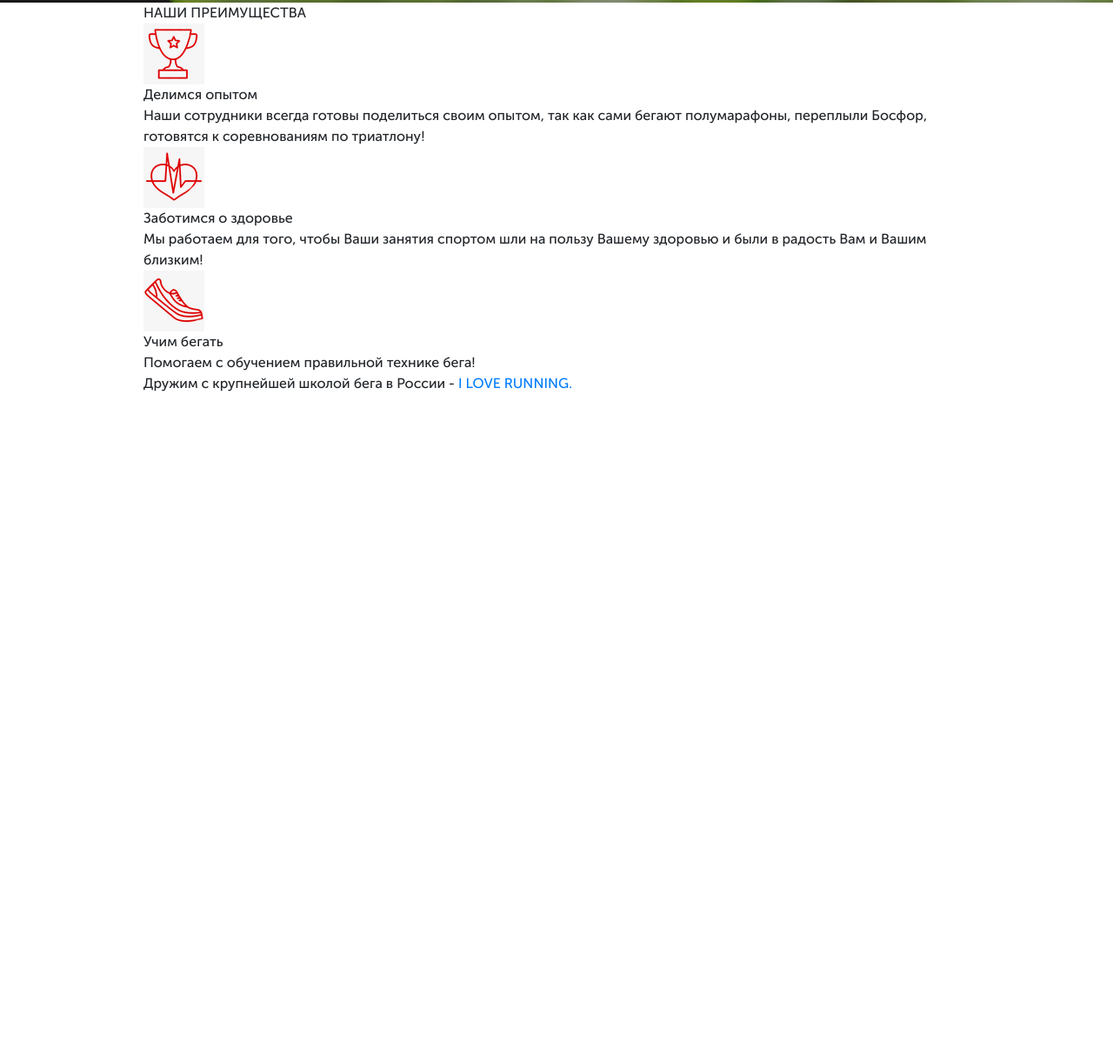
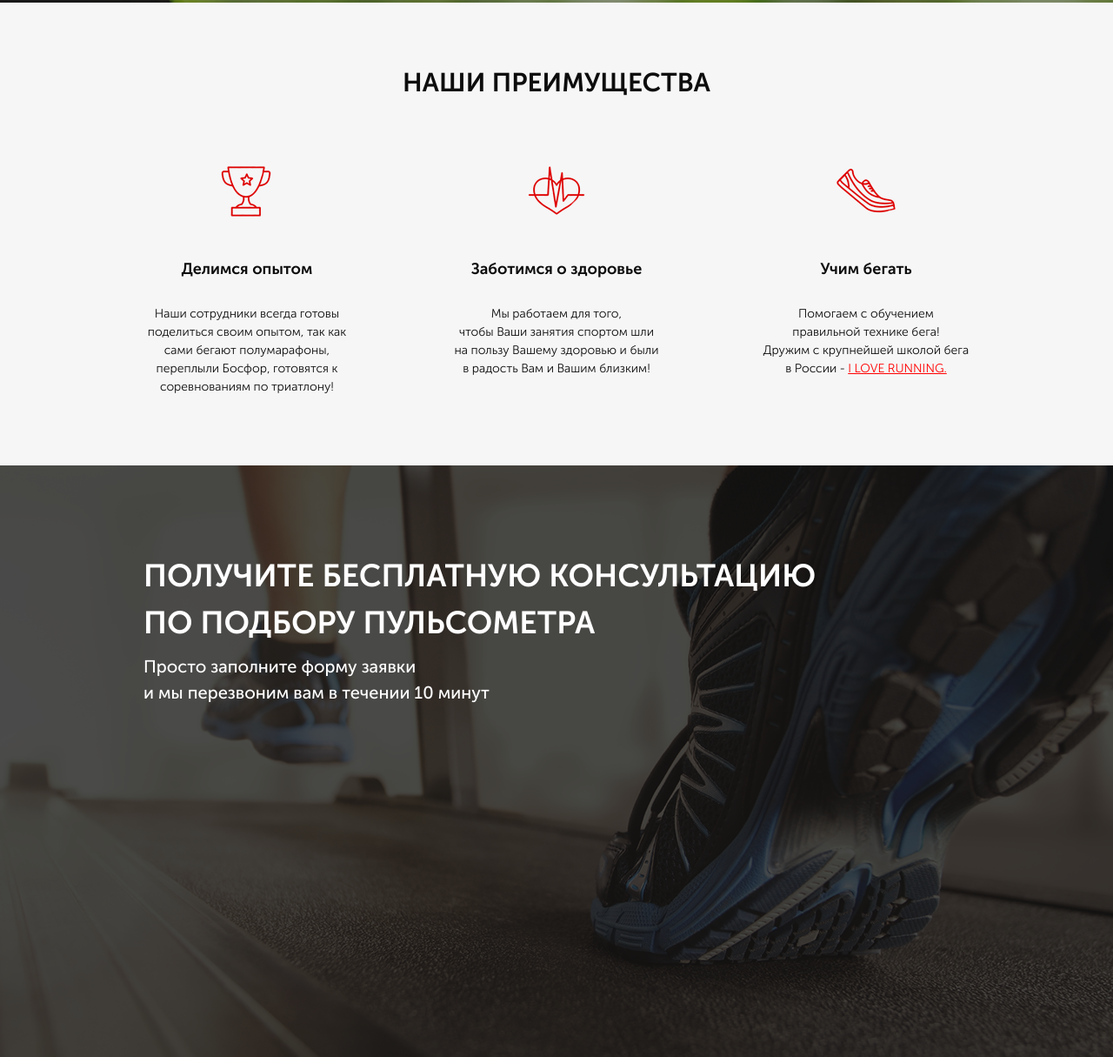
Before and after one commit to TomatoVan/Pulse, a website: page src/index.html in a window 1280 px wide. Shown: the part 689-1904 px from the top of the page at 87% size. Before the commit the page ends 1142 px from the top, so only its background shows below. Drawn offline with Linux system fonts and the light colour scheme.

Commit message:
first commit

```diff
--- a/src/index.html
+++ b/src/index.html
@@ -73,8 +73,8 @@
                     <div class="adv__subtitle">
                         Заботимся о здоровье
                     </div>
-                    <div class="advantages__descr">
-                        Мы работаем для того,
+                    <div class="adv__descr">
+                        Мы работаем для того,<br>
                         чтобы Ваши занятия спортом шли на пользу Вашему здоровью и были в радость Вам и Вашим близким!
                     </div>
                 </div>
@@ -84,7 +84,7 @@
                         Учим бегать
                     </div>
                     <div class="adv__descr">
-                        Помогаем с обучением
+                        Помогаем с обучением <br>
                         правильной технике бега!<br>
                         Дружим с крупнейшей школой бега в России -
                         <a href="#">I LOVE RUNNING.</a>
@@ -94,6 +94,18 @@
         </div>
     </section>
 
+    <section class="consultation">
+        <div class="container">
+            <h2 class="title title_left">
+                Получите бесплатную консультацию<br>
+                по подбору пульсометра
+            </h2>
+            <div class="consultation__descr">
+                Просто заполните форму заявки<br>
+                и мы перезвоним вам в течении 10 минут
+            </div>
+        </div>
+    </section>
 
 
 
--- a/src/sass/_adv.scss
+++ b/src/sass/_adv.scss
@@ -0,0 +1,37 @@
+.adv{
+    min-height: 473px;
+    padding: 70px 0px 80px 0px;
+    background-color: #f6f6f6;
+    &__wrapper{
+        margin-top: 67px;
+        display:flex;
+        justify-content: space-between;
+    }
+    &__item{
+       display: flex;
+       flex-direction: column;
+       align-items:center;
+       max-width: 238px;
+    }
+    &__icon{
+        margin-bottom: 41px;
+        display: flex;
+        justify-content: center;
+    }
+    &__subtitle{
+        margin-bottom: 27px;
+        font-size: 18px;
+        font-weight: 700;
+        color: #0d0d0d;
+    }
+    &__descr{
+        font-size: 14px;
+        font-weight: 300;
+        color: #0d0d0d;
+        text-align: center;
+        a{
+            color:#ff0000;
+            text-decoration: underline;
+        }
+    }
+}
--- /dev/null
+++ b/src/sass/_consultation.scss
@@ -0,0 +1,10 @@
+.consultation{
+    min-height: 680px;
+    padding: 100px 0 92px 0;
+    background: url('../img/bg/bg_2.png') center (center/cover) no-repeat;
+    &__descr{
+        font-size: 20px;
+        font-weight: 500;
+        color: #ffffff;
+    }
+}
--- /dev/null
+++ b/src/sass/_media.scss
@@ -0,0 +1,63 @@
+@media (max-width:1200px){
+    .promo {
+        &__wrapper{
+            margin-top: 90px;
+            display: flex;
+            flex-direction: column;
+            align-items:center;
+        }
+    }
+}
+
+@media (max-width:991px){
+
+}
+
+@media (max-width:767px){
+    .header{
+        &__logo{
+            width: 230px;
+        }
+    }
+}
+
+@media (max-width:575px){
+    .header{
+        &__logo{
+            img{
+                width:100%;
+            }
+        }
+        &__official{
+            font-size: 10px;
+            span{
+                font-size: 15px;
+            }
+        }
+        &__phone{
+            font-size: 13px;
+        }
+        .button{
+            width: 100%;
+            font-size: 10px;
+        }
+    }
+    .promo{
+        &__header{
+            text-align: center;
+            font-size: 28px;
+        }
+        &__subheader{
+            text-align: center;
+            margin-top: 5px;
+            font-size: 20px;
+        }
+        &__icons{
+            width:100%;
+            margin-top: 30px;
+        }
+
+    }
+
+
+}
--- /dev/null
+++ b/src/sass/_title.scss
@@ -0,0 +1,12 @@
+.title {
+    color: #0d0d0d;
+    font-size: 30px;
+    font-weight: 700;
+    text-align: center;
+    text-transform: uppercase;
+    &_left{
+        color:#fff;
+        font-size: 36px;
+        text-align: left;
+    }
+}
--- a/src/sass/style.scss
+++ b/src/sass/style.scss
@@ -12,3 +12,8 @@
 @import 'header';
 @import 'buttons';
 @import 'adv';
+@import 'title';
+@import'consultation';
+
+
+@import'media';
```
Also changed, not shown: src/css/style.min.css.
